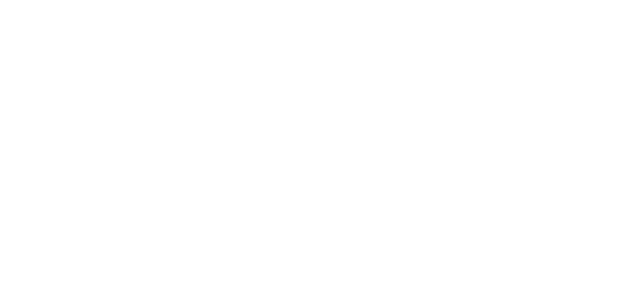
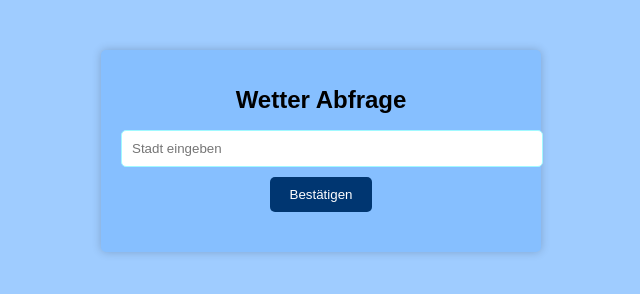
Before and after one commit to noxnay/WetterApi, a plain HTML site: page index.html in a window 1280 px wide. Shown: the whole page, without its empty margins (319-959 px from the left). Drawn offline with Linux system fonts and the light colour scheme.

Commit message:
Update Index and stylesheet

```diff
--- a/index.html
+++ b/index.html
@@ -3,9 +3,16 @@
 <head>
     <meta charset="UTF-8">
     <meta name="viewport" content="width=device-width, initial-scale=1.0">
+    <link rel="stylesheet" href="stylesheet.css">
     <title>Wetter Api</title>
 </head>
 <body>
-
+    <div class="container">
+        <h1>Wetter Abfrage</h1>
+        <input type="text" id="cityInput" placeholder="Stadt eingeben">
+        <button id="fetchWeather">Bestätigen</button>
+        <div id="weatherInfo"></div>
+    </div>
+    <script src="script.js"></script>
 </body>
 </html>
--- a/stylesheet.css
+++ b/stylesheet.css
@@ -0,0 +1,37 @@
+body {
+    font-family: Arial, sans-serif;
+    background-color: #9fccff;
+    margin: 0;
+    padding: 0;
+}
+.container {
+    max-width: 400px;
+    margin: 0 auto;
+    text-align: center;
+    padding: 20px;
+    background-color: #86bfff;
+    box-shadow: 0px 0px 10px rgba(0, 0, 0, 0.2);
+    border-radius: 5px;
+    margin-top: 50px;
+}
+h1 {
+    font-size: 24px;
+}
+input {
+    width: 100%;
+    padding: 10px;
+    margin-bottom: 10px;
+    border: 1px solid #a1f9ff;
+    border-radius: 5px;
+}
+button {
+    padding: 10px 20px;
+    background-color: #003671;
+    color: #ffffff;
+    border: none;
+    border-radius: 5px;
+    cursor: pointer;
+}
+#weatherInfo {
+    margin-top: 20px;
+}
```
Also changed, not shown: script.js (added).
